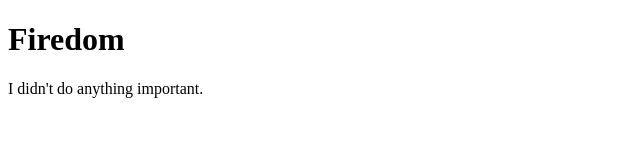
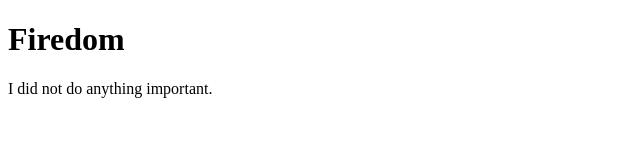
Before and after one commit to firedom/firedom.github.io, a plain HTML site: page index.html in a window 1280 px wide. Shown: the full height of the page, 0-640 px from the left. Drawn offline with Linux system fonts and the light colour scheme.

Commit message:
Update index.html
1255

```diff
--- a/index.html
+++ b/index.html
@@ -6,6 +6,6 @@
 </head>
 <body>
     <h1>Firedom</h1>
-    <p>I didn't do anything important.</p>
+    <p>I did not do anything important.</p>
 </body>
 </html>
```
